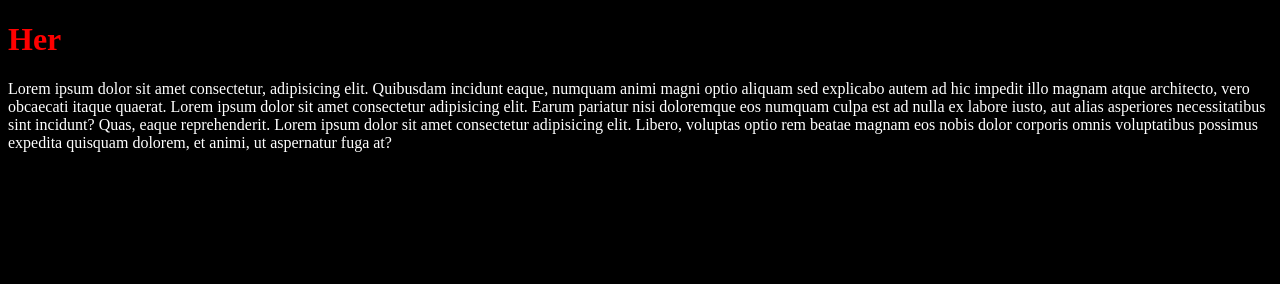
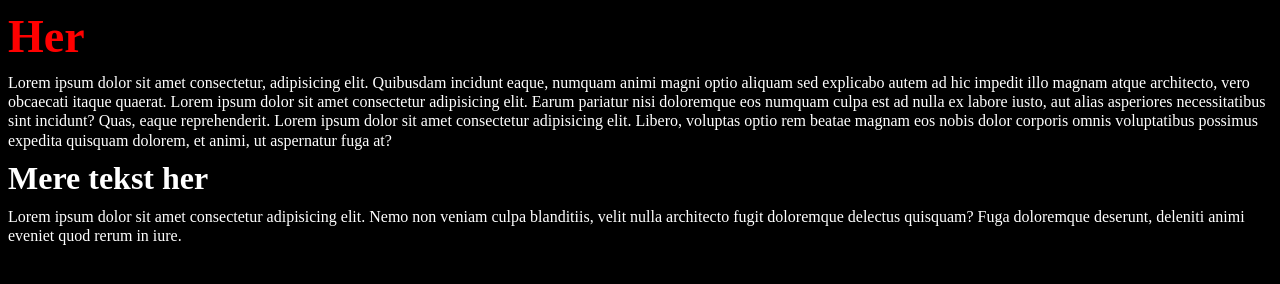
Before and after one commit to Rasmus-Olsen/leg-med-git, a plain HTML site: page index.html in a window 1280 px wide. Drawn offline with Linux system fonts and the light colour scheme.

Commit message:
her er der mere tekst

```diff
--- a/index.html
+++ b/index.html
@@ -9,5 +9,7 @@
   <body>
     <h1>Her</h1>
     <p>Lorem ipsum dolor sit amet consectetur, adipisicing elit. Quibusdam incidunt eaque, numquam animi magni optio aliquam sed explicabo autem ad hic impedit illo magnam atque architecto, vero obcaecati itaque quaerat. Lorem ipsum dolor sit amet consectetur adipisicing elit. Earum pariatur nisi doloremque eos numquam culpa est ad nulla ex labore iusto, aut alias asperiores necessitatibus sint incidunt? Quas, eaque reprehenderit. Lorem ipsum dolor sit amet consectetur adipisicing elit. Libero, voluptas optio rem beatae magnam eos nobis dolor corporis omnis voluptatibus possimus expedita quisquam dolorem, et animi, ut aspernatur fuga at?</p>
+    <h2>Mere tekst her</h2>
+    <p>Lorem ipsum dolor sit amet consectetur adipisicing elit. Nemo non veniam culpa blanditiis, velit nulla architecto fugit doloremque delectus quisquam? Fuga doloremque deserunt, deleniti animi eveniet quod rerum in iure.</p>
   </body>
 </html>
--- a/style.css
+++ b/style.css
@@ -4,8 +4,18 @@ body {
 
 h1 {
   color: red;
+  font-size: 46px;
+  margin: 10px 0;
+}
+
+h2 {
+  color: #fff;
+  font-size: 32px;
+  margin: 10px 0;
 }
 
 p {
   color: #fff;
+  margin: 0;
+  line-height: 1.2;
 }
```
